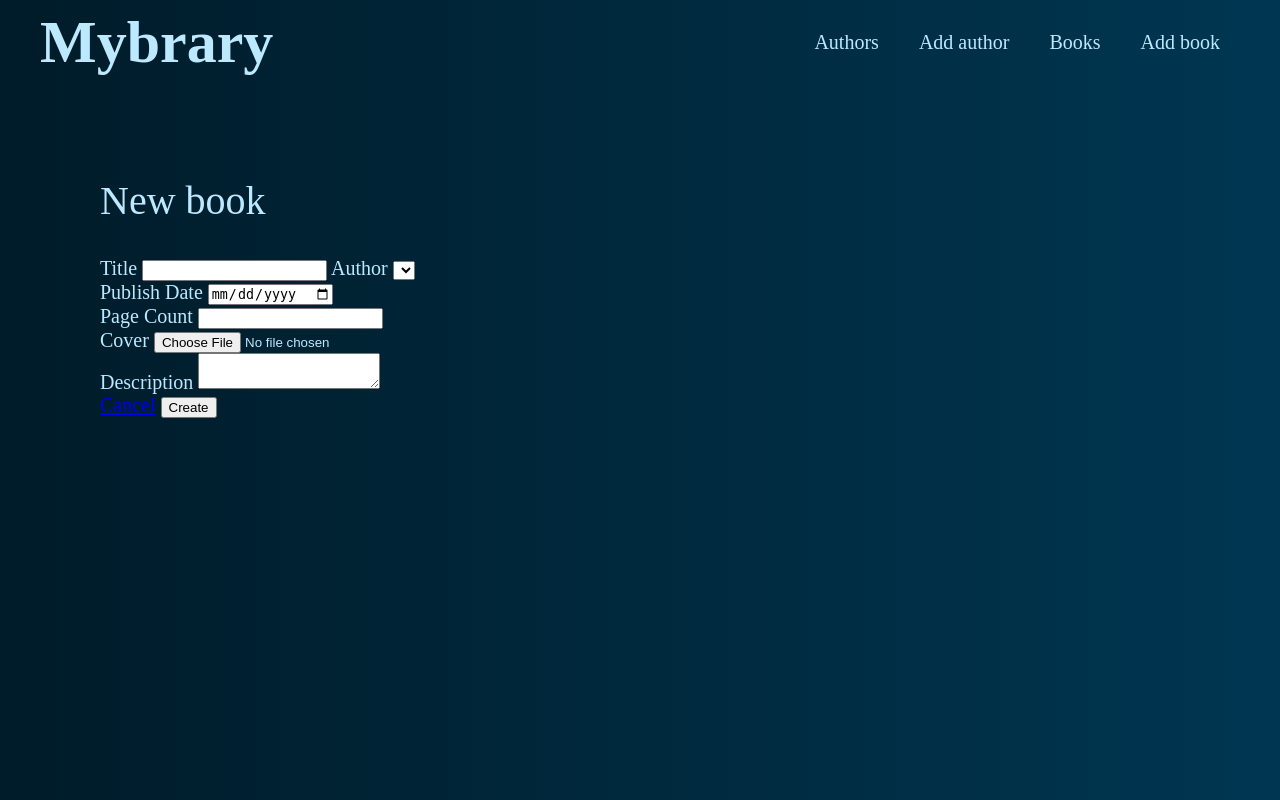
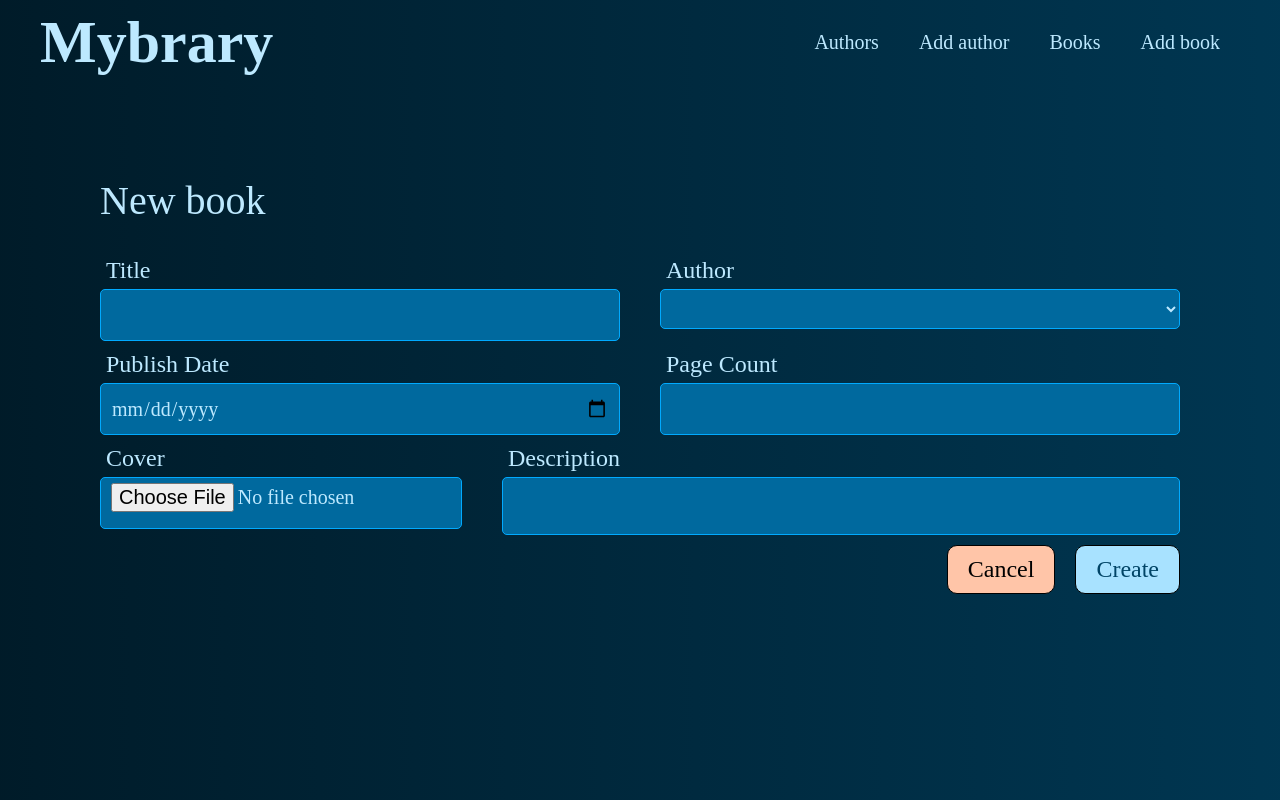
Before and after one commit to SebiKape/BookStore, a Node server app: page /books/new in a window 1280 px wide. Run offline with Node 20, Linux system fonts and the light colour scheme; data that the repository does not hold is empty; some libraries are stand-ins or nearby versions.

Commit message:
Finished General css Style

```diff
--- a/public/stylesheets/main.css
+++ b/public/stylesheets/main.css
@@ -1,6 +1,7 @@
 @import 'shared/variables.css';
 @import 'shared/header.css';
 @import 'shared/buttons.css';
+@import 'shared/form.css';
 
 :root{
     font-family: 'Gotham Rounded';
--- /dev/null
+++ b/public/stylesheets/shared/form.css
@@ -0,0 +1,78 @@
+:root {
+    --form-label-font-size: 1.2rem;
+    --form-input-border-color: hsl(var(--color-base-hue), 100%, 50%);
+    --form-input-border-color-light: hsl(var(--color-base-hue), 100%, 80%);
+    --form-input-background-color: hsl(var(--color-base-hue), 100%, 31%);
+}
+
+.form-row {
+    display: flex;
+    margin-bottom: 0.5rem;
+}
+
+.form-item {
+    display: flex;
+    flex-direction: column;
+    margin-left: 2rem;
+    flex-grow: 1;
+    flex-basis: 0%;
+}
+
+.form-item:first-child {
+    margin-left: 0;
+}
+
+.form-item-no-grow {
+    flex-grow: 0;
+}
+
+.form-row-end {
+    justify-content: flex-end;
+}
+
+.form-item > label {
+    font-size: var(--form-label-font-size);
+    margin-bottom: 0.25rem;
+    margin-left: .3rem;
+}
+
+.form-item input, .form-item select, .form-item textarea {
+    height: 2rem;
+    padding: 0.25rem .5rem;
+    border-radius: 0.25rem;
+    border: 1px solid var(--form-input-border-color);
+    background-color: var(--form-input-background-color);
+    color: var(--color-text-light );
+    font-size: 1rem;
+    font-weight: normal;
+    font-family: 'Gotham Rounded';
+    outline: none;
+}
+
+.form-item input:focus, .form-item select:focus, .form-item textarea:focus {
+    border: 1px solid var(--form-input-border-color-light);
+}
+
+.form-item textarea {
+    height: 100%;
+    resize: none;
+}
+
+.form-item select option {
+    background-color: black;
+}
+
+.filepond--root {
+    font-family: "Gotham Rounded";
+    margin-bottom: 0;
+}
+
+.filepond--panel-root {
+    background-color: var(--form-input-background-color);
+    border: 1px solid var(--form-input-border-color);
+}
+
+.filepond--drop-label {
+    color: var(--color-text-light);
+    font-size: inherit;
+}
--- a/views/books/_form_fields.ejs
+++ b/views/books/_form_fields.ejs
@@ -1,6 +1,9 @@
-<div>
+<div class="form-row">
+    <div class="form-item">
         <label>Title</label>
         <input type="text" name="title" value="<%= book.title %> ">
+    </div>
+    <div class="form-item">
         <label>Author</label>
         <select name="author">
         <% authors.forEach(author => { %>
@@ -12,19 +15,26 @@
         <% }) %>
         </select>
     </div>
-<div>
+</div>
+
+<div class="form-row">
+    <div class="form-item">
         <label>Publish Date</label>
         <input type="date" name="publishDate" value="<%= book.publishDate == null ? '' : book.publishDate.toISOString().split('T')[0] %>">
     </div>
-<div>
+    <div class="form-item">
         <label>Page Count</label>
         <input type="number" name="pageCount" min="1" value="<%= book.pageCount %>">
     </div>
-<div>
+</div>
+
+<div class="form-row">
+    <div class="form-item form-item-no-grow">
         <label>Cover</label>
         <input type="file" name="cover">
     </div>
-<div>
+    <div class="form-item">
         <label>Description</label>
         <textarea name="description"><%= book.description %></textarea>
     </div>
+</div>
--- a/views/books/edit.ejs
+++ b/views/books/edit.ejs
@@ -1,6 +1,8 @@
 <h2 class="page-header">Edit book</h2>
 <form action="/books/<%= book.id %>?_method=PUT" method = "POST">
     <%- include('./_form_fields', book) %>
-    <a href="/books">Cancel</a>
-    <button type = "submit"> Update</button>
+    <div class= "form-row form-row-end btn-row">
+        <a class="btn btn-danger" href="/books/<%= book.id %>">Cancel</a>
+    <button class="btn btn-primary" type = "submit"> Update</button>
+    </div>
 </form>
--- a/views/books/new.ejs
+++ b/views/books/new.ejs
@@ -1,6 +1,8 @@
 <h2 class="page-header">New book</h2>
 <form action="/books" method = "POST">
     <%- include('./_form_fields') %>
-    <a href="/books">Cancel</a>
-    <button type = "submit"> Create</button>
+    <div class= "form-row form-row-end btn-row">
+        <a class="btn btn-danger" href="/books">Cancel</a>
+        <button class="btn btn-primary" type = "submit"> Create</button>
+    </div>
 </form>
```
Also changed, not shown: views/authors/edit.ejs (+9 -3 lines), views/authors/index.ejs (+14 -4 lines), views/authors/new.ejs (+8 -3 lines), views/authors/show.ejs (+8 -5 lines), views/books/index.ejs (+12 -15 lines), views/books/show.ejs (+2 -7 lines). Lines whose indentation alone changed are shown as unchanged.
